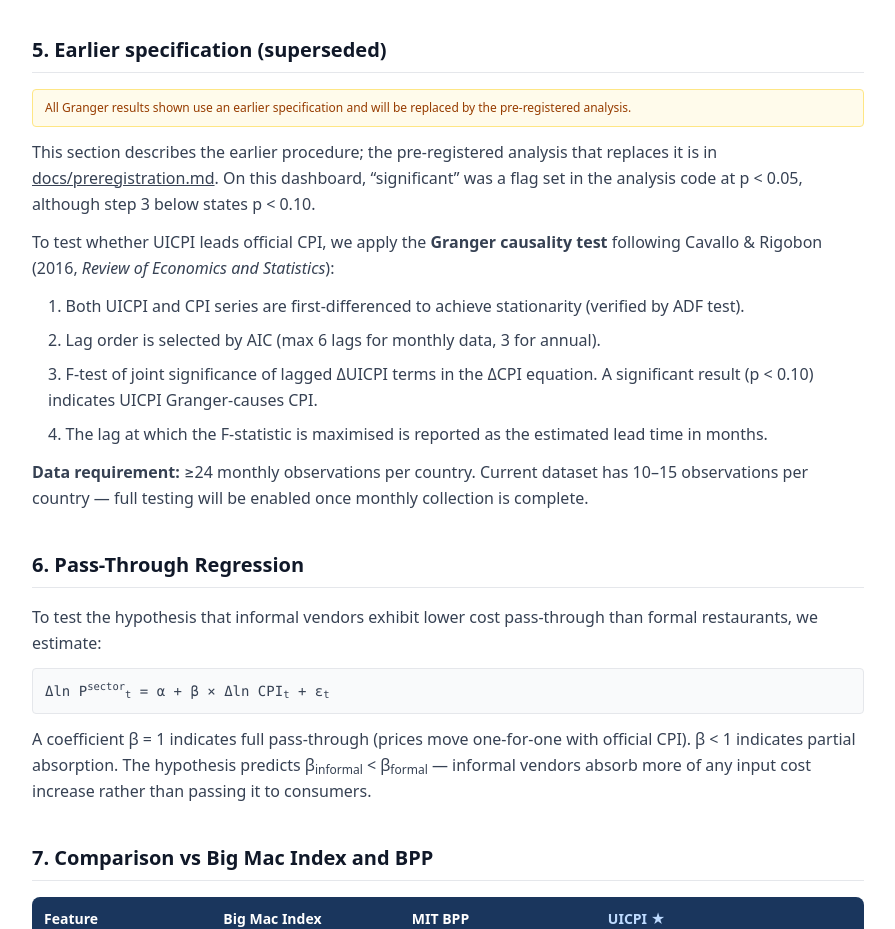
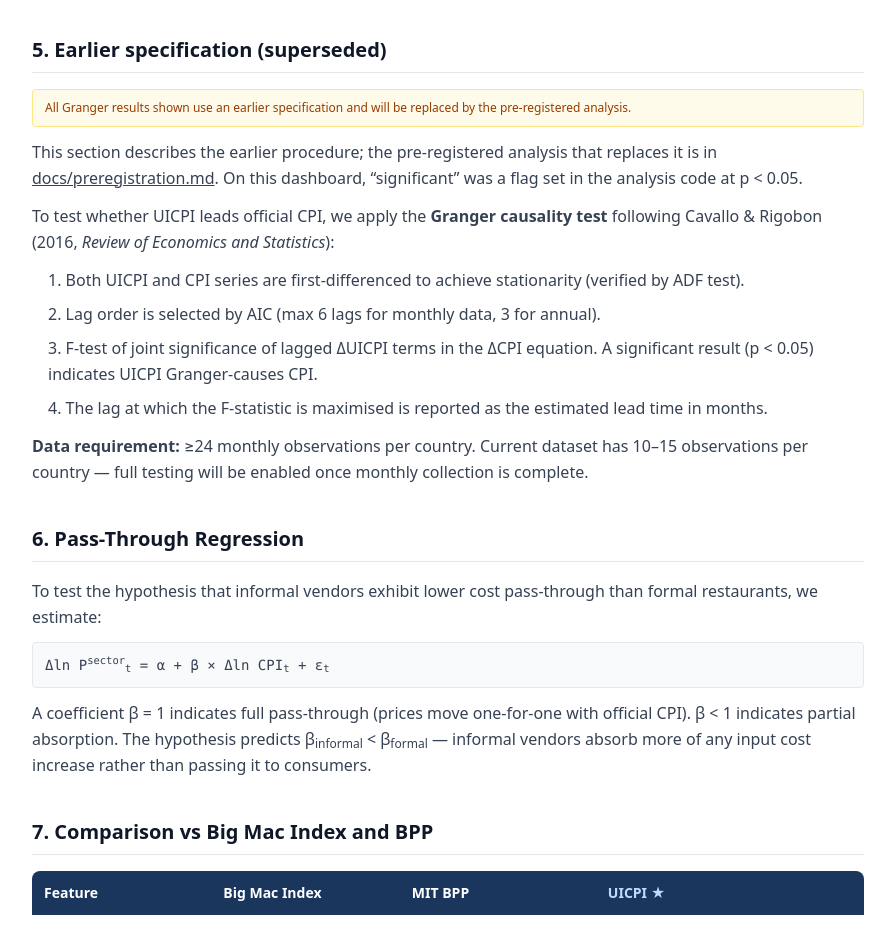
Before and after one commit to thefrogfacedfoot/Inflation-menu, a Next.js app in the folder dashboard/: page /methodology in a window 1280 px wide. Shown: the part 1820-2749 px from the top of the page, without its empty margins (192-1087 px from the left). Built offline with nearby package versions, Linux system fonts and the light colour scheme.

Commit message:
Methodology: correct the significance threshold to p < 0.05 to match the analysis code

```diff
--- a/dashboard/app/methodology/page.tsx
+++ b/dashboard/app/methodology/page.tsx
@@ -233,8 +233,7 @@ export default function MethodologyPage() {
               docs/preregistration.md
             </a>
             . On this dashboard, &ldquo;significant&rdquo; was a flag set in
-            the analysis code at p &lt; 0.05, although step 3 below states
-            p &lt; 0.10.
+            the analysis code at p &lt; 0.05.
           </p>
           <p>
             To test whether UICPI leads official CPI, we apply the{" "}
@@ -252,7 +251,7 @@ export default function MethodologyPage() {
             </li>
             <li>
               F-test of joint significance of lagged ΔUICPI terms in the ΔCPI
-              equation. A significant result (p &lt; 0.10) indicates UICPI
+              equation. A significant result (p &lt; 0.05) indicates UICPI
               Granger-causes CPI.
             </li>
             <li>
```
